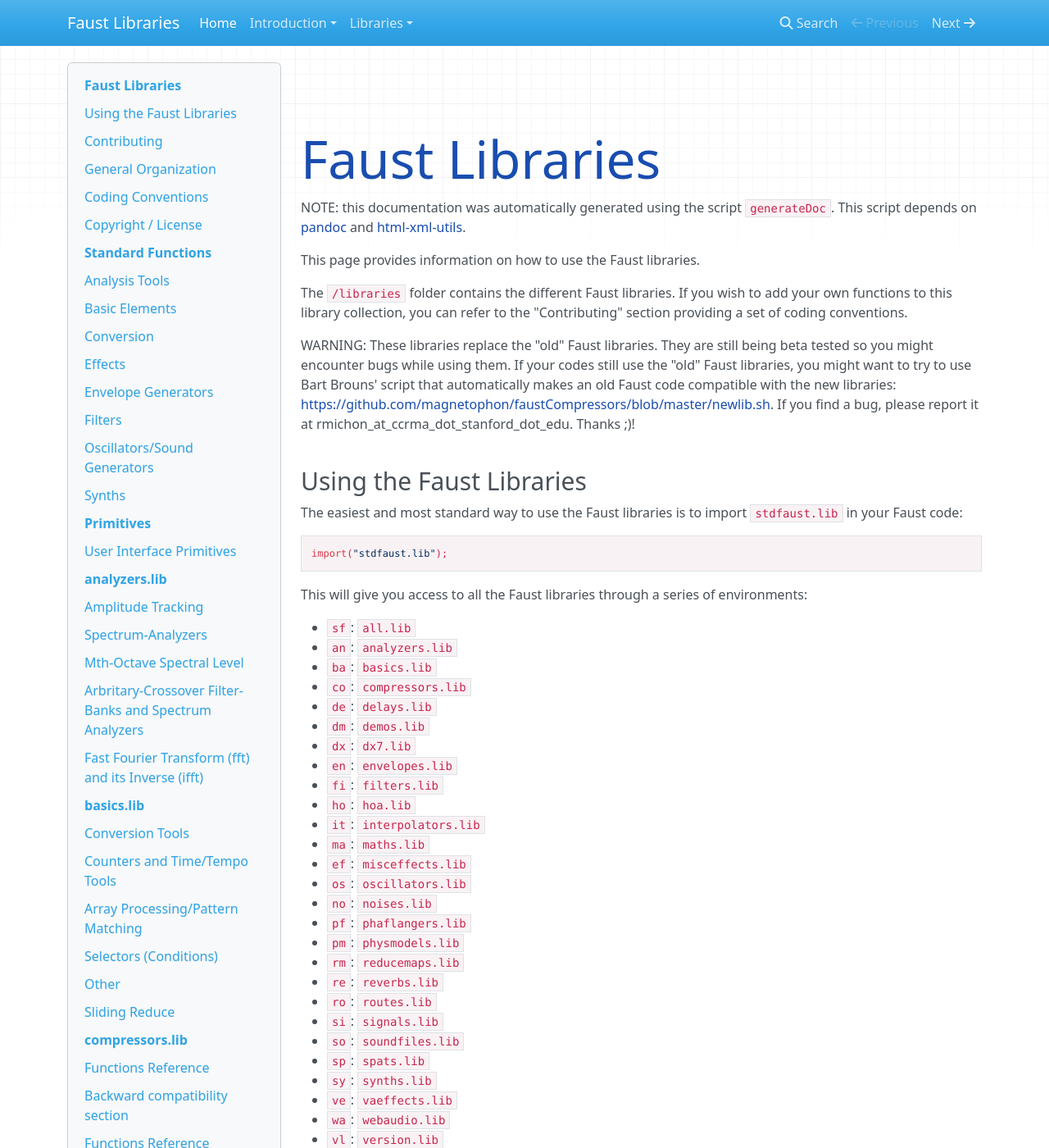
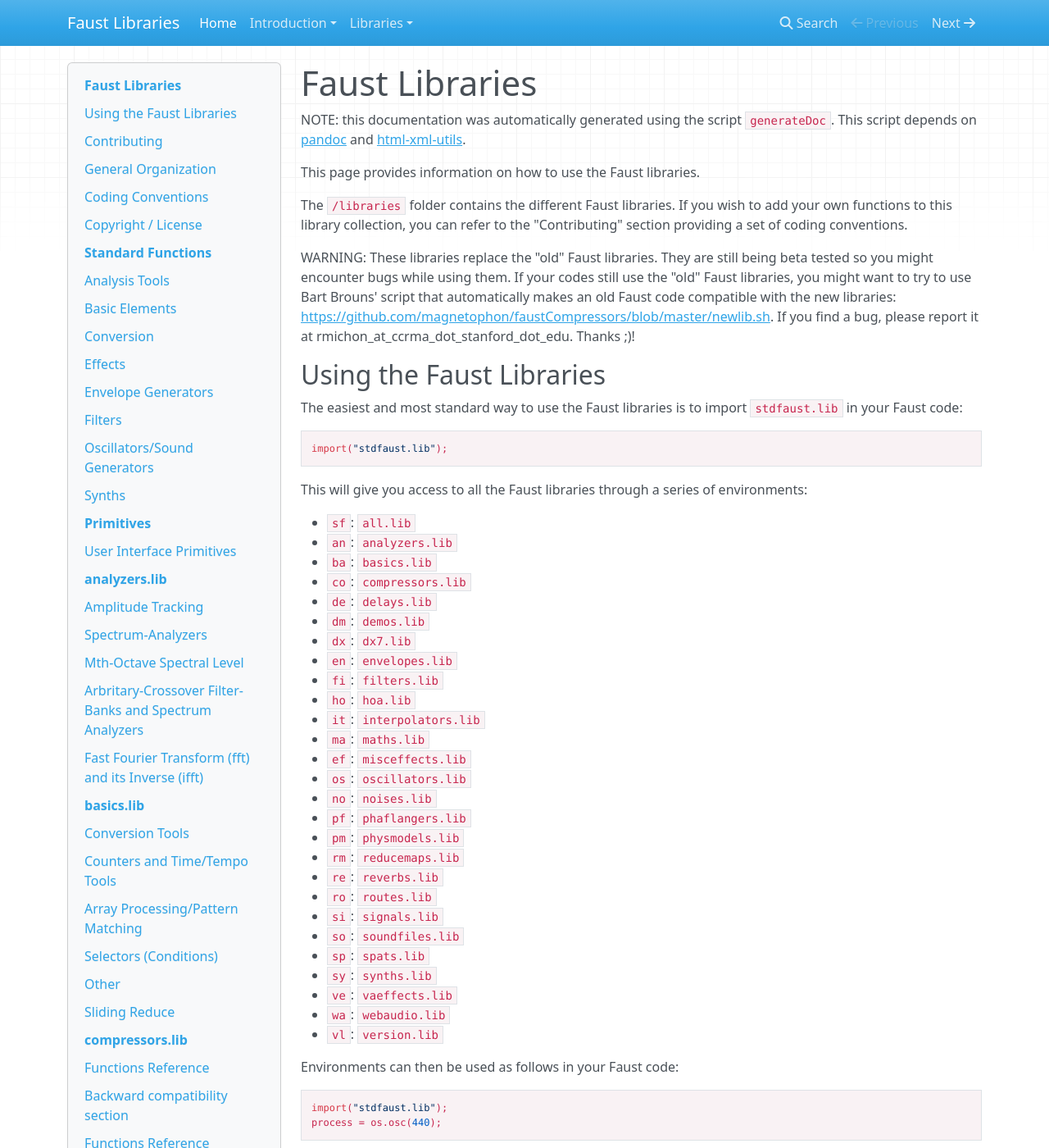
Before and after one commit to grame-cncm/faustlibraries, an MkDocs documentation site: the page built from doc/docs/index.md, in a window 1280 px wide and 1400 px high. Shown: the whole window at 82% size. Built offline with MkDocs 1.6.1, drawn with Linux system fonts in a browser that asks for light colours; nearby versions of some CDN libraries.

Commit message:
use mkdoc theme style

```diff
--- a/doc/docs/css/extra.css
+++ b/doc/docs/css/extra.css
@@ -1,28 +1,3 @@
-ul.nav .main {
-    font-size: 150%;
-}
-
-a {
-    color: #194daf;
-    text-decoration: none;
-}
-
-h1 {
-    margin-top: 80px;
-    font-size: 4em;
-    font-weight: 500;
-    color: #194daf;
-}
-
-h2 {
-    margin-top: 40px;
-    font-size: 30px;
-    font-weight: 500;
-}
-h4 {
-    font-weight: bold;
-    font-size: 1em;
-}
 
 code {
     color: #C7254E;
```
